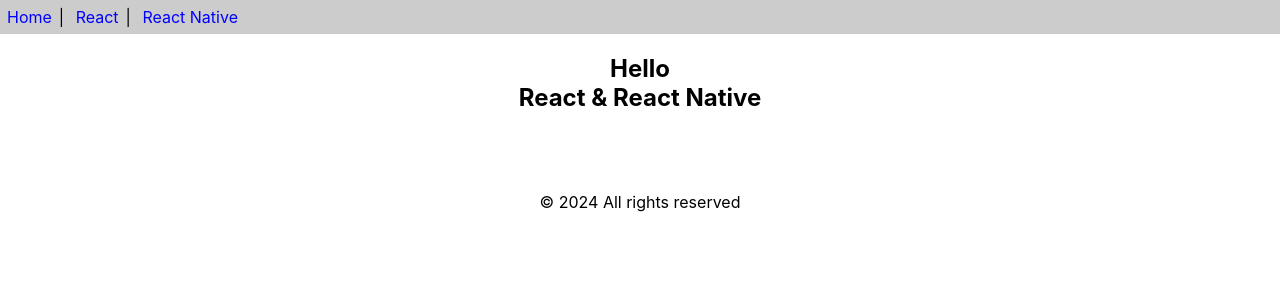
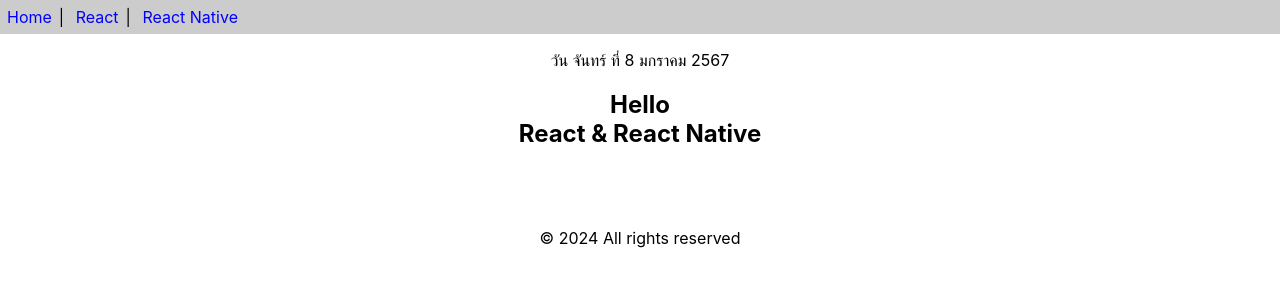
Before and after one commit to jayrboy/app2-component, a React (Create React App) app: page / in a window 1280 px wide. Shown: the top 300 px of the page. Built offline with nearby package versions, Linux system fonts and the light colour scheme.

Commit message:
Add Class Component

```diff
--- a/src/App.js
+++ b/src/App.js
@@ -1,7 +1,19 @@
 import { Header, Content, Footer } from './func-component'
+import Calendar from './class-component'
 
 function App() {
-  return [<Header />, <Content />, <Footer />]
+  return (
+    <>
+      <Header />
+      <p>
+        <center>
+          <Calendar />
+        </center>
+      </p>
+      <Content />
+      <Footer />
+    </>
+  )
 }
 
 export default App
--- a/src/class-component.js
+++ b/src/class-component.js
@@ -0,0 +1,39 @@
+import React, { Component } from 'react'
+
+export default class Calendar extends Component {
+  getDate() {
+    const dayNames = [
+      'อาทิตย์',
+      'จันทร์',
+      'อังคาร',
+      'พุธ',
+      'พฤหัสบดี',
+      'ศุกร์',
+      'เสาร์',
+    ]
+    const monthNames = [
+      'มกราคม',
+      'กุมภาพันธ์',
+      'มีนาคม',
+      'เมษายน',
+      'พฤษภาคม',
+      'มิถุนายน',
+      'กรกฏาคม',
+      'สิงหาคม',
+      'กันยายน',
+      'ตุลาคม',
+      'พฤศจิกายน',
+      'ธันวาคม',
+    ]
+    const date = new Date()
+    const weekDay = dayNames[date.getDay()]
+    const day = date.getDate()
+    const month = monthNames[date.getMonth()]
+    const year = date.getFullYear() + 543
+    return `วัน ${weekDay} ที่ ${day} ${month} ${year}`
+  }
+
+  render() {
+    return <div>{this.getDate()}</div>
+  }
+}
```
